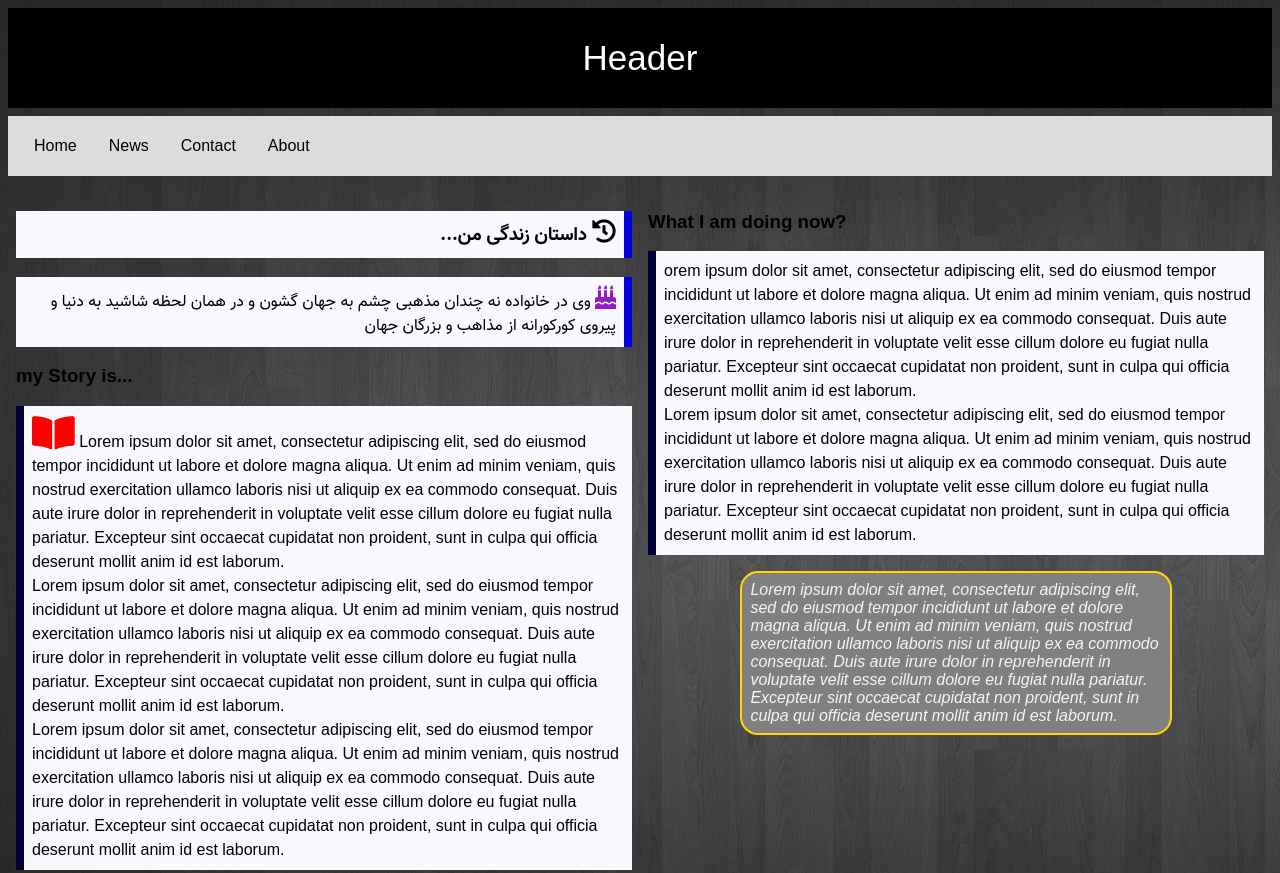
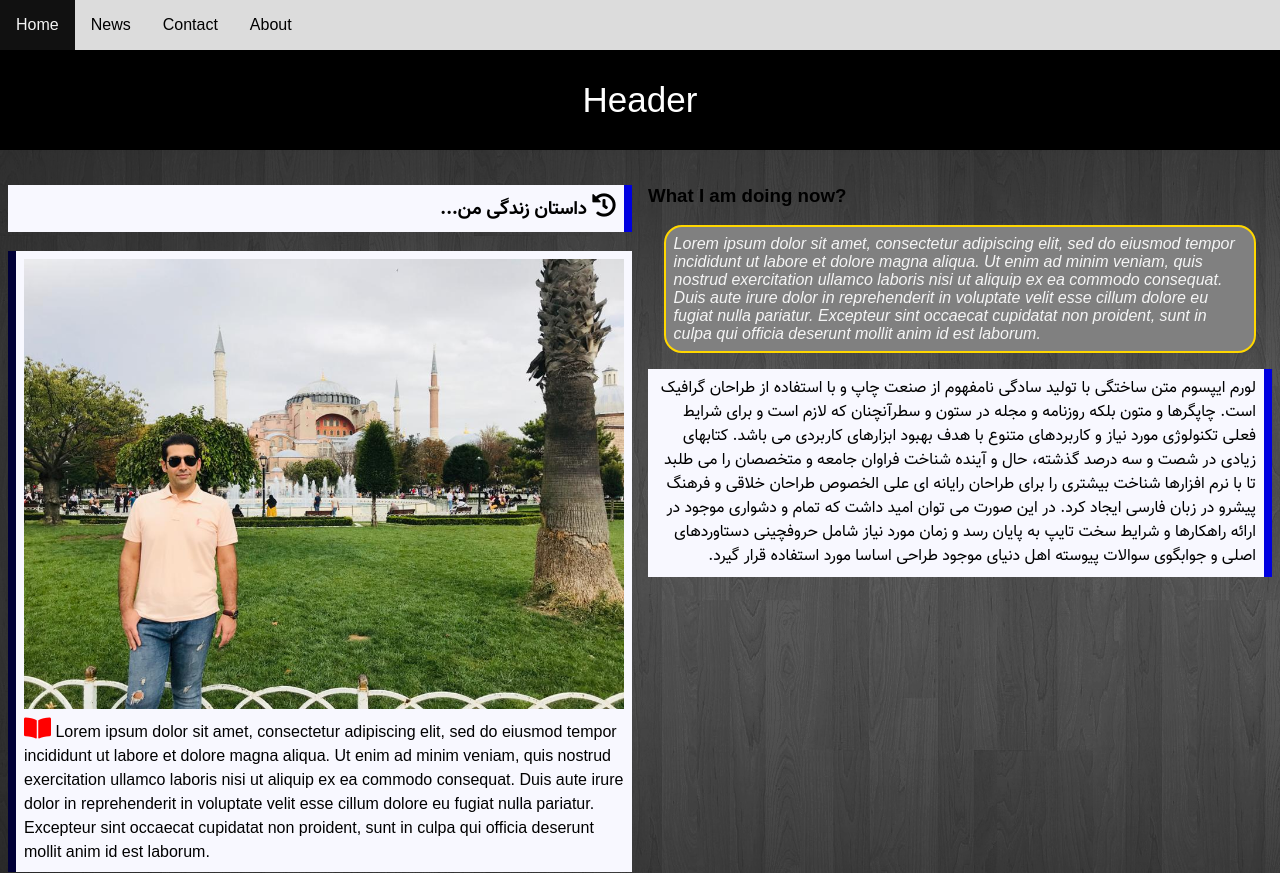
Before and after one commit to alirezaaali/LearnHtml5_CSS3, a plain HTML site: page CSS3/Index.html in a window 1280 px wide. Shown: the top 873 px of the page. Drawn offline with Linux system fonts and the light colour scheme; a web font is replaced by a local one.

Commit message:
CSS still on

```diff
--- a/CSS3/Index.html
+++ b/CSS3/Index.html
@@ -12,15 +12,11 @@
     <link rel="stylesheet" href="fontawesome/css/all.css" />
   </head>
   <body>
-    <header>
-      <div>Header</div>
-    </header>
-    <main>
-      <div>
+    <div class="topnavigator">
       <nav>
         <ul>
           <li class="topmenu">
-              <a class="topmenulinks" href="#home">Home</a>
+            <a class="topmenulinks active" href="#home">Home</a>
           </li>
           <li class="topmenu">
             <a class="topmenulinks" href="#news">News</a>
@@ -34,6 +30,10 @@
         </ul>
       </nav>
     </div>
+    <header>
+      <div>Header</div>
+    </header>
+    <main>
       <div class="main-container-bottom">
         <div class="main-section">
           <div class="LDiv">
@@ -41,18 +41,20 @@
               <i style="font-size: 24px" class="fas">&#xf1da;</i>
               داستان زندگی من...
             </h3>
+            <!-- <h3 class="font-effect-emboss">my Story is...</h3>
             <p class="farsiVazirBody">
               <i style="font-size: 24px; color: rgb(148, 27, 196)" class="fa"
                 >&#xf1fd;</i
               >
               وی در خانواده نه چندان مذهبی چشم به جهان گشون و در همان لحظه شاشید
               به دنیا و پیروی کورکورانه از مذاهب و بزرگان جهان
-            </p>
-            <h3 class="font-effect-emboss">my Story is...</h3>
+            </p> -->
+
             <p class="parasection">
+              <img src="image/mypic.jfif" class="myimg" />
               <i
                 class="fas fa-book-open"
-                style="font-size: 38px; color: red"
+                style="font-size: 24px; color: red"
               ></i>
               Lorem ipsum dolor sit amet, consectetur adipiscing elit, sed do
               eiusmod tempor incididunt ut labore et dolore magna aliqua. Ut
@@ -61,15 +63,12 @@
               reprehenderit in voluptate velit esse cillum dolore eu fugiat
               nulla pariatur. Excepteur sint occaecat cupidatat non proident,
               sunt in culpa qui officia deserunt mollit anim id est laborum.
-              <br />
-              Lorem ipsum dolor sit amet, consectetur adipiscing elit, sed do
-              eiusmod tempor incididunt ut labore et dolore magna aliqua. Ut
-              enim ad minim veniam, quis nostrud exercitation ullamco laboris
-              nisi ut aliquip ex ea commodo consequat. Duis aute irure dolor in
-              reprehenderit in voluptate velit esse cillum dolore eu fugiat
-              nulla pariatur. Excepteur sint occaecat cupidatat non proident,
-              sunt in culpa qui officia deserunt mollit anim id est laborum.
-              <br />
+            </p>
+          </div>
+
+          <div class="RDiv">
+            <h3 class="font-effect-outline">What I am doing now?</h3>
+            <p class="borderStyle">
               Lorem ipsum dolor sit amet, consectetur adipiscing elit, sed do
               eiusmod tempor incididunt ut labore et dolore magna aliqua. Ut
               enim ad minim veniam, quis nostrud exercitation ullamco laboris
@@ -78,36 +77,18 @@
               nulla pariatur. Excepteur sint occaecat cupidatat non proident,
               sunt in culpa qui officia deserunt mollit anim id est laborum.
             </p>
-            <br />
-          </div>
-
-          <div class="RDiv">
-            <h3 class="font-effect-outline">What I am doing now?</h3>
-            <p class="parasection">
-              orem ipsum dolor sit amet, consectetur adipiscing elit, sed do
-              eiusmod tempor incididunt ut labore et dolore magna aliqua. Ut
-              enim ad minim veniam, quis nostrud exercitation ullamco laboris
-              nisi ut aliquip ex ea commodo consequat. Duis aute irure dolor in
-              reprehenderit in voluptate velit esse cillum dolore eu fugiat
-              nulla pariatur. Excepteur sint occaecat cupidatat non proident,
-              sunt in culpa qui officia deserunt mollit anim id est laborum.
-              <br />
-              Lorem ipsum dolor sit amet, consectetur adipiscing elit, sed do
-              eiusmod tempor incididunt ut labore et dolore magna aliqua. Ut
-              enim ad minim veniam, quis nostrud exercitation ullamco laboris
-              nisi ut aliquip ex ea commodo consequat. Duis aute irure dolor in
-              reprehenderit in voluptate velit esse cillum dolore eu fugiat
-              nulla pariatur. Excepteur sint occaecat cupidatat non proident,
-              sunt in culpa qui officia deserunt mollit anim id est laborum.
-            </p>
-            <p class="borderStyle">
-              Lorem ipsum dolor sit amet, consectetur adipiscing elit, sed do
-              eiusmod tempor incididunt ut labore et dolore magna aliqua. Ut
-              enim ad minim veniam, quis nostrud exercitation ullamco laboris
-              nisi ut aliquip ex ea commodo consequat. Duis aute irure dolor in
-              reprehenderit in voluptate velit esse cillum dolore eu fugiat
-              nulla pariatur. Excepteur sint occaecat cupidatat non proident,
-              sunt in culpa qui officia deserunt mollit anim id est laborum.
+            <p class="parasectionR">
+              لورم ایپسوم متن ساختگی با تولید سادگی نامفهوم از صنعت چاپ و با
+              استفاده از طراحان گرافیک است. چاپگرها و متون بلکه روزنامه و مجله
+              در ستون و سطرآنچنان که لازم است و برای شرایط فعلی تکنولوژی مورد
+              نیاز و کاربردهای متنوع با هدف بهبود ابزارهای کاربردی می باشد.
+              کتابهای زیادی در شصت و سه درصد گذشته، حال و آینده شناخت فراوان
+              جامعه و متخصصان را می طلبد تا با نرم افزارها شناخت بیشتری را برای
+              طراحان رایانه ای علی الخصوص طراحان خلاقی و فرهنگ پیشرو در زبان
+              فارسی ایجاد کرد. در این صورت می توان امید داشت که تمام و دشواری
+              موجود در ارائه راهکارها و شرایط سخت تایپ به پایان رسد و زمان مورد
+              نیاز شامل حروفچینی دستاوردهای اصلی و جوابگوی سوالات پیوسته اهل
+              دنیای موجود طراحی اساسا مورد استفاده قرار گیرد.
             </p>
           </div>
         </div>
--- a/CSS3/styleSheet.css
+++ b/CSS3/styleSheet.css
@@ -22,6 +22,7 @@
 }
 
 body {
+  margin: 0px;
   font-family: "Fauna One", sans-serif;
   background-image: url("./image/bg.jfif");
   background-repeat: repeat-y;
@@ -33,6 +34,7 @@ header {
   font-size: 35px;
   color: white;
   margin-bottom: 8px;
+  /* visibility: hidden; */
 }
 main {
   margin: 8px 0;
@@ -63,8 +65,20 @@ ul {
 }
 nav {
   background: gainsboro;
-  padding: 5px;
-  padding-left: 10px;
+  padding: 0px;
+  padding-left: 0px;
+}
+.topnavigator {
+  /* margin-top: 0px; */
+  top: 0px;
+  z-index: 1;
+  /* position: fixed; */
+  position: sticky;
+  position: -webkit-sticky;
+  width: 100%;
+}
+.active {
+  background-color: lightpink;
 }
 .main-container-bottom {
   margin-top: 8px;
@@ -90,8 +104,16 @@ p.parasection {
   border-left: 8px inset darkblue;
   line-height: 1.5;
 }
+p.parasectionR {
+  background-color: ghostwhite;
+  padding: 8px;
+  border-right: 8px inset darkblue;
+  line-height: 1.5;
+  direction: rtl;
+  font-family: vazirregular;
+}
 p.borderStyle {
-  width: 70%;
+  width: 95%;
   background-color: gray;
   border: 2px solid gold;
   padding: 8px;
@@ -108,6 +130,10 @@ h3.farsiVazirHeader {
   border-right: 8px inset darkblue;
   line-height: 1.5;
   text-align: right;
+}
+h3.farsiVazirHeader:hover {
+  background-color: lightslategray;
+  color: ghostwhite;
 }
 p.farsiVazirBody {
   direction: rtl;
@@ -130,7 +156,9 @@ img {
   width: 100%;
   height: 100%;
 }
-
+img:hover {
+  opacity: 0.5;
+}
 footer {
   background: gainsboro;
   padding: 4px;
```
Also changed, not shown: CSS3/image/mypic.jfif (added). Lines whose indentation alone changed are shown as unchanged.
